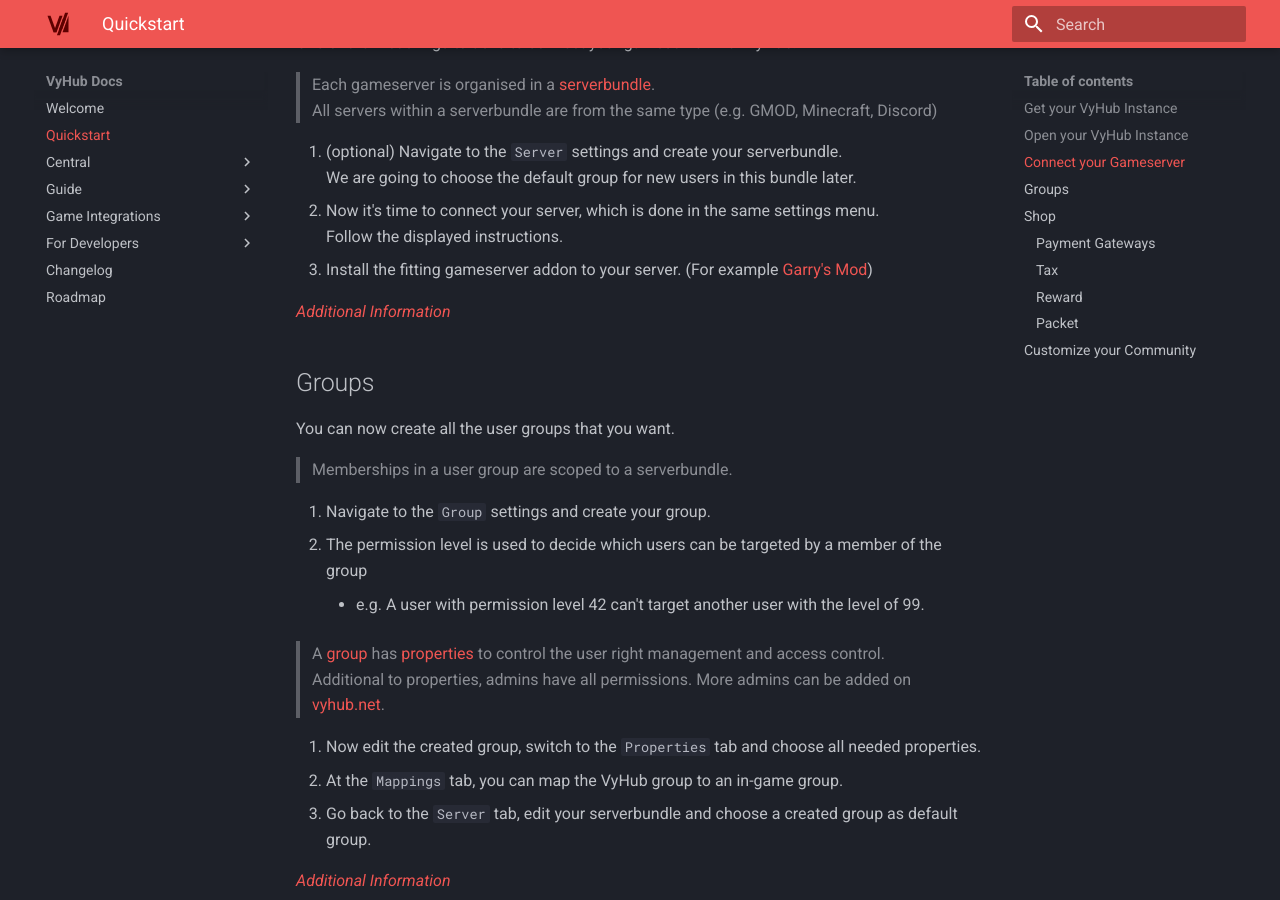
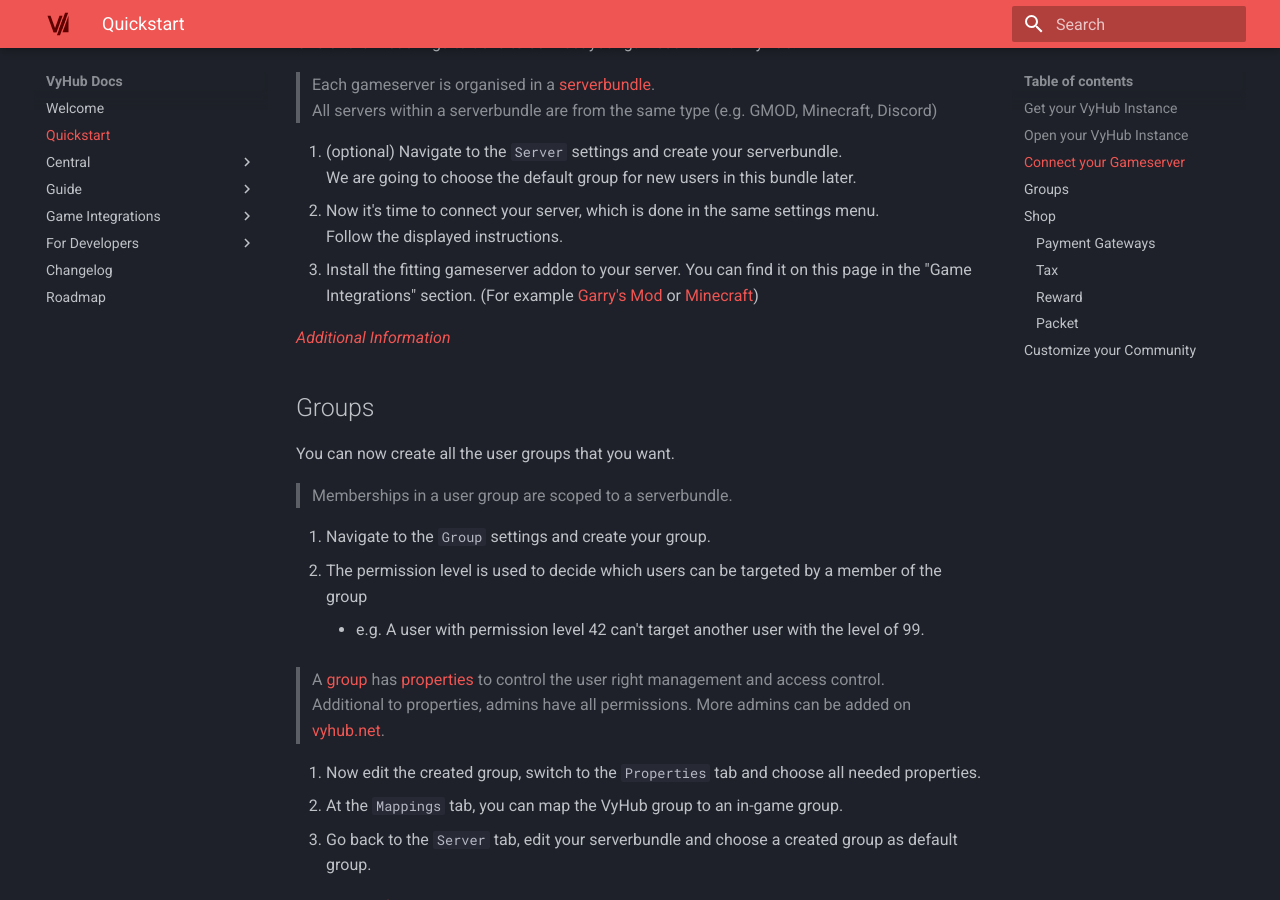
Before and after one commit to nyx-project/vyhub-documentation, an MkDocs documentation site: the page built from docs/quickstart.md, in a window 1280 px wide and 900 px high, scrolled down 827 px. Built offline with MkDocs 1.6.1 and Material for MkDocs 9.7.7, drawn with Linux system fonts in a browser that asks for light colours; the version menu is left out.

Commit message:
Improve quickstart

```diff
--- a/docs/quickstart.md
+++ b/docs/quickstart.md
@@ -31,7 +31,7 @@
     We are going to choose the default group for new users in this bundle later.
 2.  Now it's time to connect your server, which is done in the same settings menu.
     Follow the displayed instructions.
-3.  Install the fitting gameserver addon to your server. (For example [Garry's Mod](game/gmod.md))
+3.  Install the fitting gameserver addon to your server. You can find it on this page in the "Game Integrations" section. (For example [Garry's Mod](game/gmod.md) or [Minecraft](game/minecraft.md))
 
 
 [*Additional Information*](guide/server.md)
```
